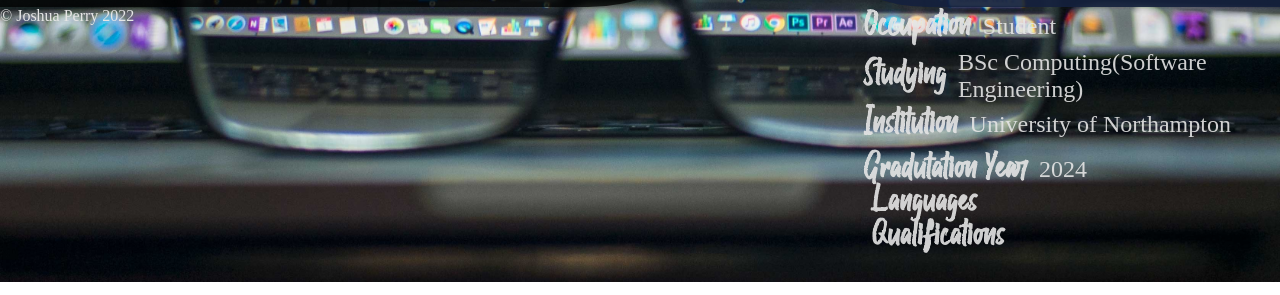
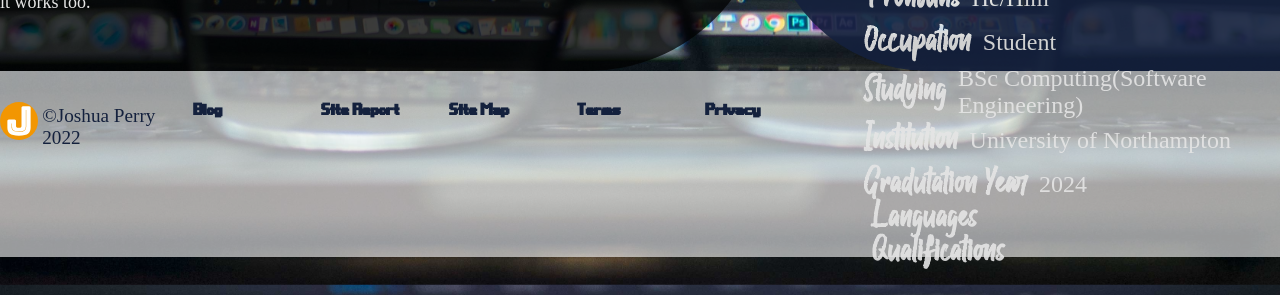
Before and after one commit to r0r-5chach/CSY1018_assignment_1, a plain HTML site: page home/index.html in a window 1280 px wide. Shown: the part 675-970 px from the top of the page. Drawn offline with Linux system fonts and the light colour scheme; files that its build step writes are made by us from their sources; a web font is replaced by a local one.

Commit message:
added footer & folders/files for the related pages

```diff
--- a/home/index.html
+++ b/home/index.html
@@ -133,7 +133,15 @@
     </aside>
 
     <footer>
-        &copy; Joshua Perry 2022
+        <a href="home/index.html">
+            <img src="assets/images/favicon.svg" id="footer_logo" alt="Logo"/>
+            <p>&copy;Joshua Perry 2022</p>
+        </a>
+        <a href="blog/blog.html"><h1>Blog</h1></a>
+        <a href="site/report.html"><h1>Site Report</h1></a>
+        <a href="site/map.html"><h1>Site Map</h1></a>
+        <a href="legal/terms.html"><h1>Terms</h1></a>
+        <a href="legal/privacy.html"><h1>Privacy</h1></a>
     </footer>
 </body>
 </html>
--- a/style/main.css
+++ b/style/main.css
@@ -14,8 +14,22 @@ body {
 }
 
 footer {
+    background-color: rgba(255, 255, 255, 60%);
     grid-area: footer;
-    color: #e5e5e5;
+    display: grid;
+    grid-template-columns: 15% 10% 10% 10% 10% 10%;
+}
+
+footer > a {
+    font-family: headers;
+    text-decoration: none;
+    font-size: larger;
+    color: #14213d;
+}
+
+footer > a > p {
+    margin-top: 1.8em;
+    font-family: body;
 }
 
 main {
@@ -150,3 +164,10 @@ nav > .link:hover {
 .hidenav {
     display: none;
 }
+
+#footer_logo {
+    margin-top: 1.6em;
+    margin-right: 0.2em;
+    float: left;
+    max-width: 2em;
+}
```
Also changed, not shown: legal/privacy.css (added), legal/privacy.html (added), legal/terms.css (added), legal/terms.html (added), site/map.css (added), site/map.html (added), site/report.css (added), site/report.html (renamed from sitereport/sitereport.html).
